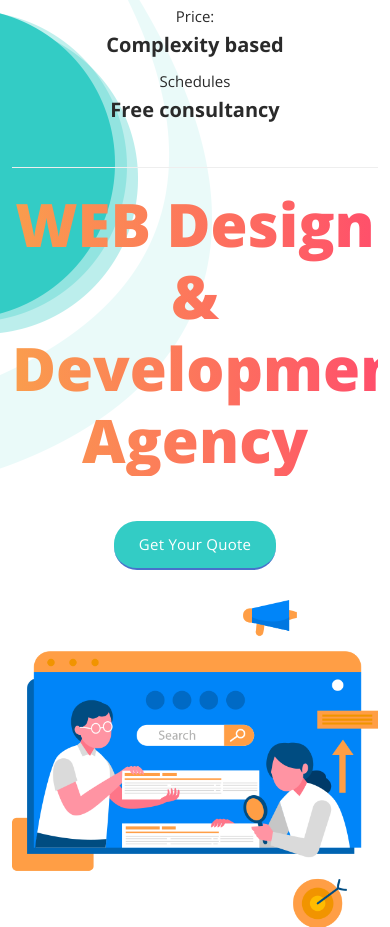
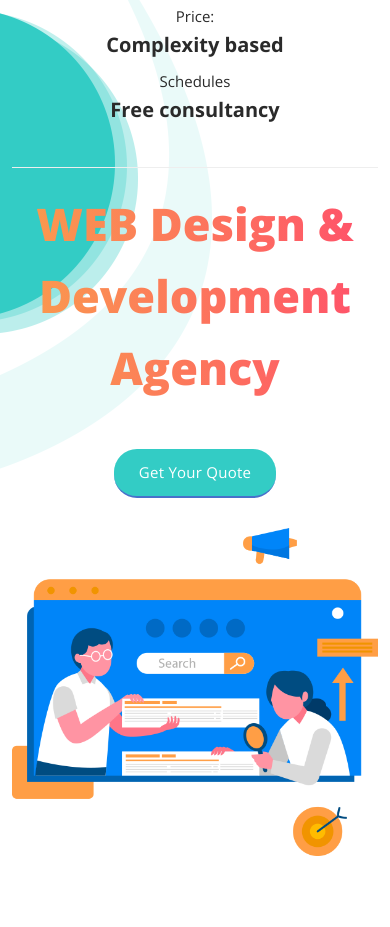
Before and after one commit to kova0522/website, a PHP site: page / in a window 390 px wide. Shown: the part 284-1211 px from the top of the page. Run offline with PHP 8.4, Linux system fonts and the light colour scheme.

Commit message:
Add files via upload

```diff
--- a/assets/css/base.css
+++ b/assets/css/base.css
@@ -936,6 +936,9 @@ Features Style
 #features {
   padding-top: 130px;
 }
+.features .section-heading{
+  text-align: center;
+}
 
 .features .features-content {
   z-index: 2;
@@ -1748,6 +1751,9 @@ responsive
   .header-area .main-nav .logo h4 {
     font-size: 24px;
   }
+  .main-banner .left-content h2{
+    font-size: 45px;
+  }
   .header-area .main-nav .logo h4 img {
     max-width: 30px;
     margin-left: 5px;
@@ -1768,6 +1774,7 @@ responsive
     display: inline-block;
   }
   .our-portfolio .section-heading,
+  .our-
   .about-us .section-heading,
   .about-us .about-item,
   .about-us p,
@@ -1784,4 +1791,7 @@ responsive
   form#contact {
     padding: 30px;
   }
-}
+  .our-services .container-fluid {
+    padding: 0px 50px;
+  }
+}
```
